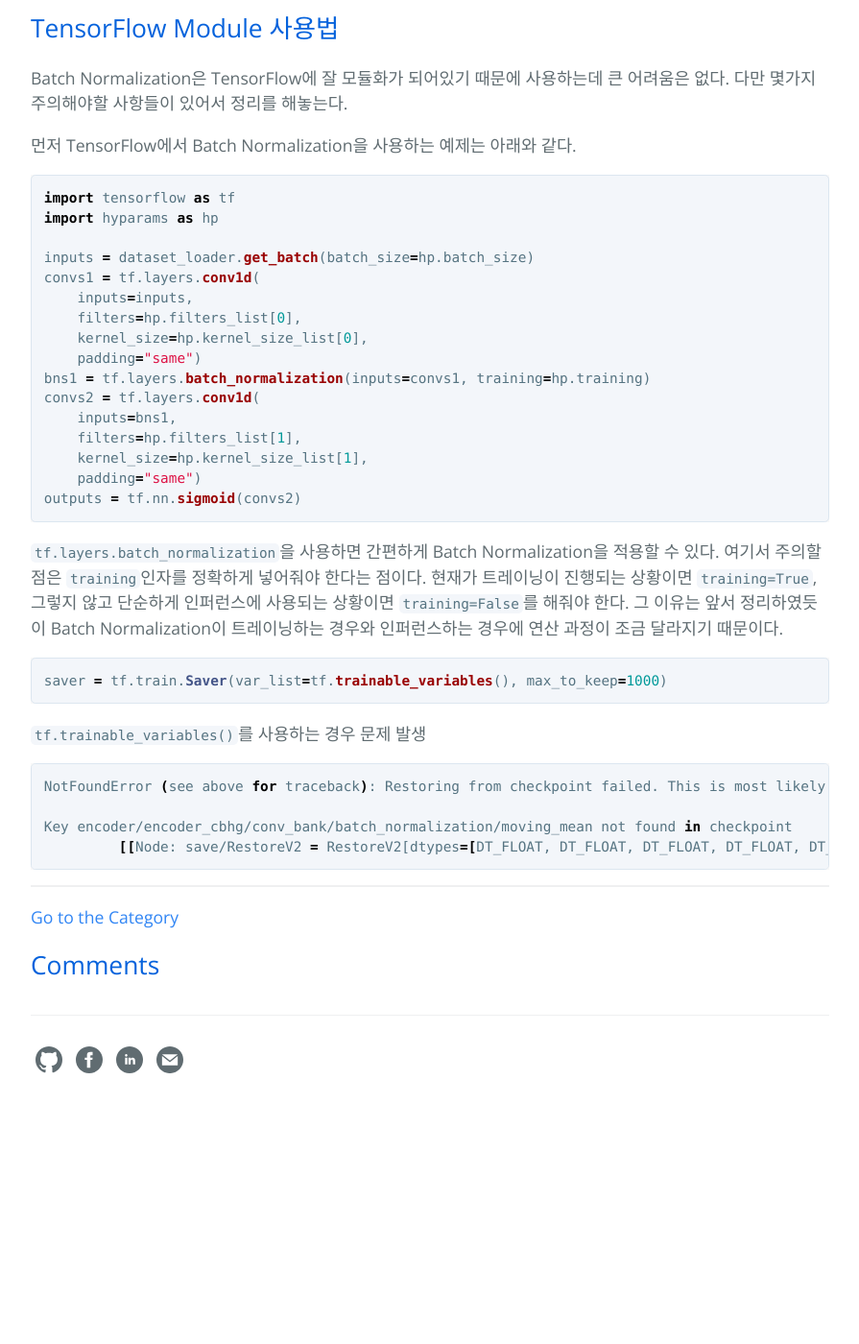
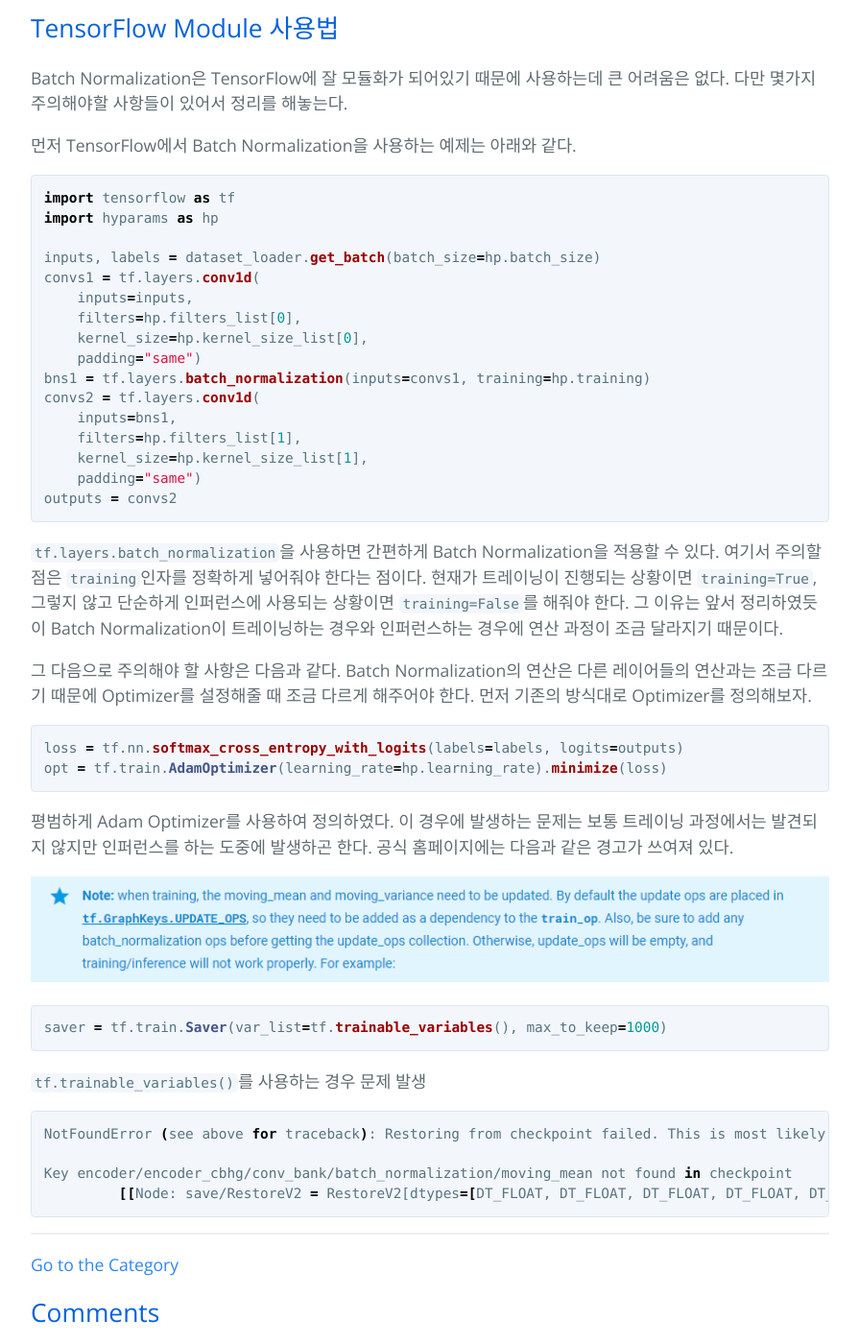
Before and after one commit to hcnoh/hcnoh.github.io, a Jekyll site: the page built from _posts/2018-11-27-batch-normalization.md, in a window 1280 px wide and 1400 px high, scrolled down 10786 px. Shown: the whole window at 96% size, without its empty margins (192-1087 px from the left). Built offline with Jekyll 4.4.1, drawn with Linux system fonts in a browser that asks for light colours; formulas are drawn with MathJax 3; comment, search, counter and statistics services are not loaded; before the commit the page ends 11958 px from its top, so only the background shows below that.

Commit message:
Update 2018-11-27-batch-normalization.md

````diff
--- a/_posts/2018-11-27-batch-normalization.md
+++ b/_posts/2018-11-27-batch-normalization.md
@@ -275,7 +275,7 @@
 import tensorflow as tf
 import hyparams as hp
 
-inputs = dataset_loader.get_batch(batch_size=hp.batch_size)
+inputs, labels = dataset_loader.get_batch(batch_size=hp.batch_size)
 convs1 = tf.layers.conv1d(
     inputs=inputs,
     filters=hp.filters_list[0],
@@ -287,10 +287,21 @@
     filters=hp.filters_list[1],
     kernel_size=hp.kernel_size_list[1],
     padding="same")
-outputs = tf.nn.sigmoid(convs2)
+outputs = convs2
 ```
 
 `tf.layers.batch_normalization`을 사용하면 간편하게 Batch Normalization을 적용할 수 있다. 여기서 주의할 점은 `training`인자를 정확하게 넣어줘야 한다는 점이다. 현재가 트레이닝이 진행되는 상황이면 `training=True`, 그렇지 않고 단순하게 인퍼런스에 사용되는 상황이면 `training=False`를 해줘야 한다. 그 이유는 앞서 정리하였듯이 Batch Normalization이 트레이닝하는 경우와 인퍼런스하는 경우에 연산 과정이 조금 달라지기 때문이다.
+
+그 다음으로 주의해야 할 사항은 다음과 같다. Batch Normalization의 연산은 다른 레이어들의 연산과는 조금 다르기 때문에 Optimizer를 설정해줄 때 조금 다르게 해주어야 한다. 먼저 기존의 방식대로 Optimizer를 정의해보자.
+
+```python
+loss = tf.nn.softmax_cross_entropy_with_logits(labels=labels, logits=outputs)
+opt = tf.train.AdamOptimizer(learning_rate=hp.learning_rate).minimize(loss)
+```
+
+평범하게 Adam Optimizer를 사용하여 정의하였다. 이 경우에 발생하는 문제는 보통 트레이닝 과정에서는 발견되지 않지만 인퍼런스를 하는 도중에 발생하곤 한다. 공식 홈페이지에는 다음과 같은 경고가 쓰여져 있다.
+
+![](/assets/img/2018-11-27-batch-normalization/05.PNG)
 
 ```python
 saver = tf.train.Saver(var_list=tf.trainable_variables(), max_to_keep=1000)
````
